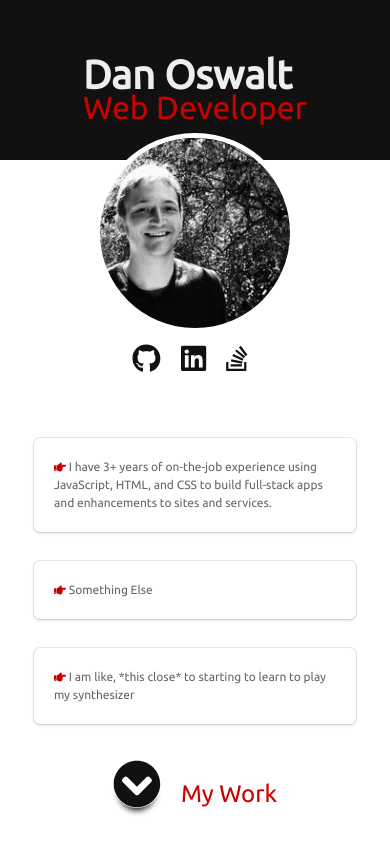
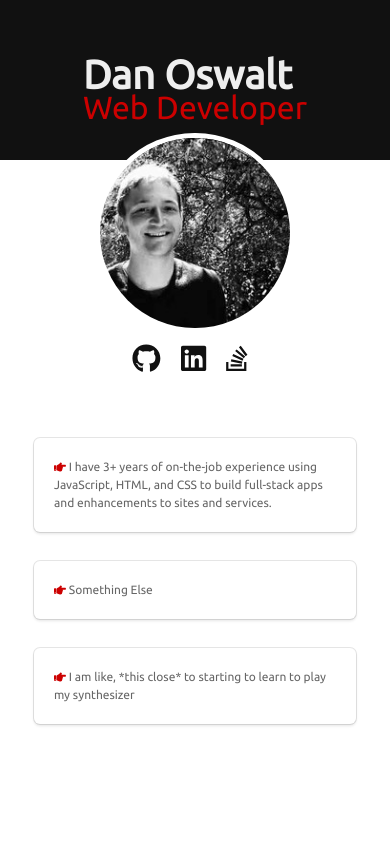
Before and after one commit to DanOswalt/portfolio, a Vue app: page / in a window 390 px wide. Shown: the top 844 px of the page. Built offline with nearby package versions, Linux system fonts and the light colour scheme; no server answers; the database is empty; what vue-visible would draw is missing.

Commit message:
hide the down-arrow on mobile

```diff
--- a/src/components/Head.vue
+++ b/src/components/Head.vue
@@ -53,7 +53,7 @@
     </div>
 
     <transition name="fade">
-      <div v-if="!scrolled" @click="scrollToPortfolio" class="view-portfolio-container has-text-centered">
+      <div v-if="!scrolled" @click="scrollToPortfolio" class="view-portfolio-container has-text-centered is-hidden-mobile">
         <i class="view-portfolio-arrow fas fa-chevron-circle-down"></i>
         <span class="arrow-label">My Work</span>
       </div>
```
